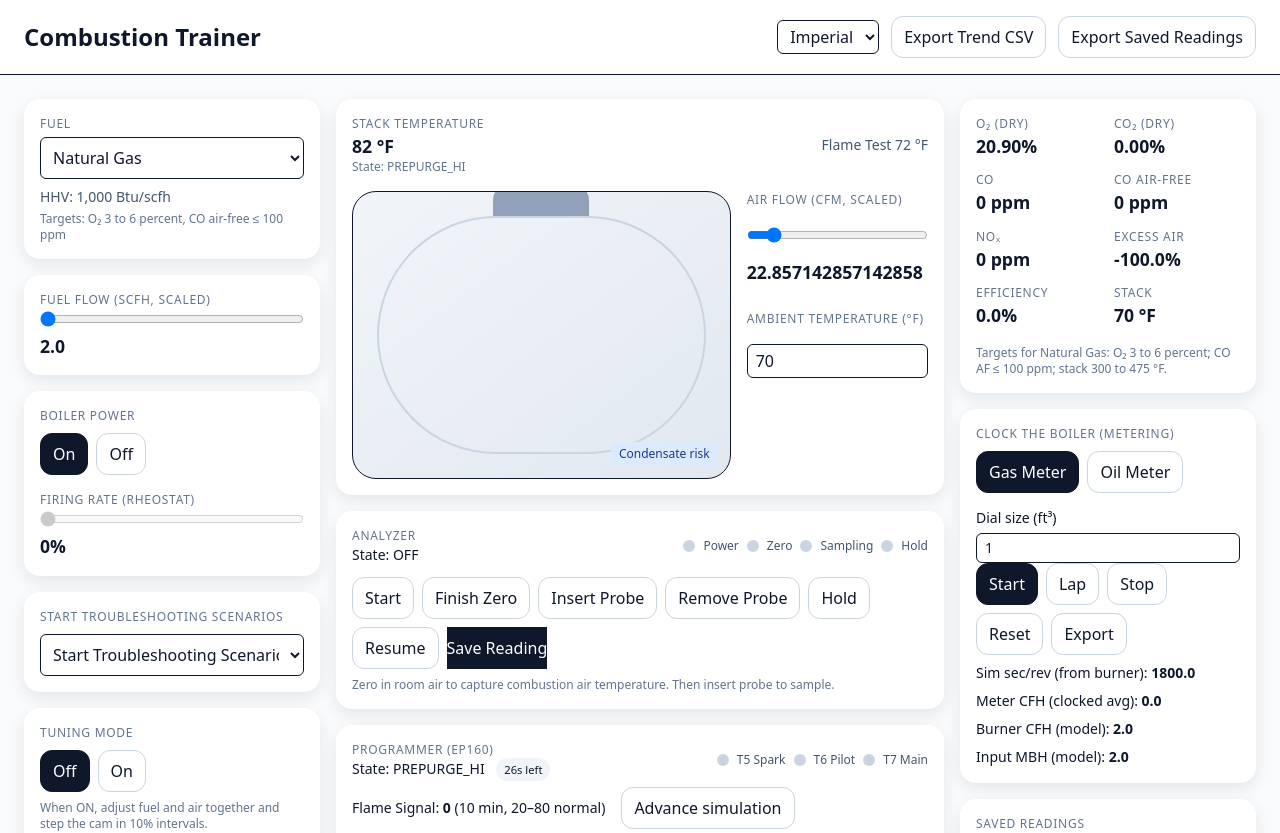
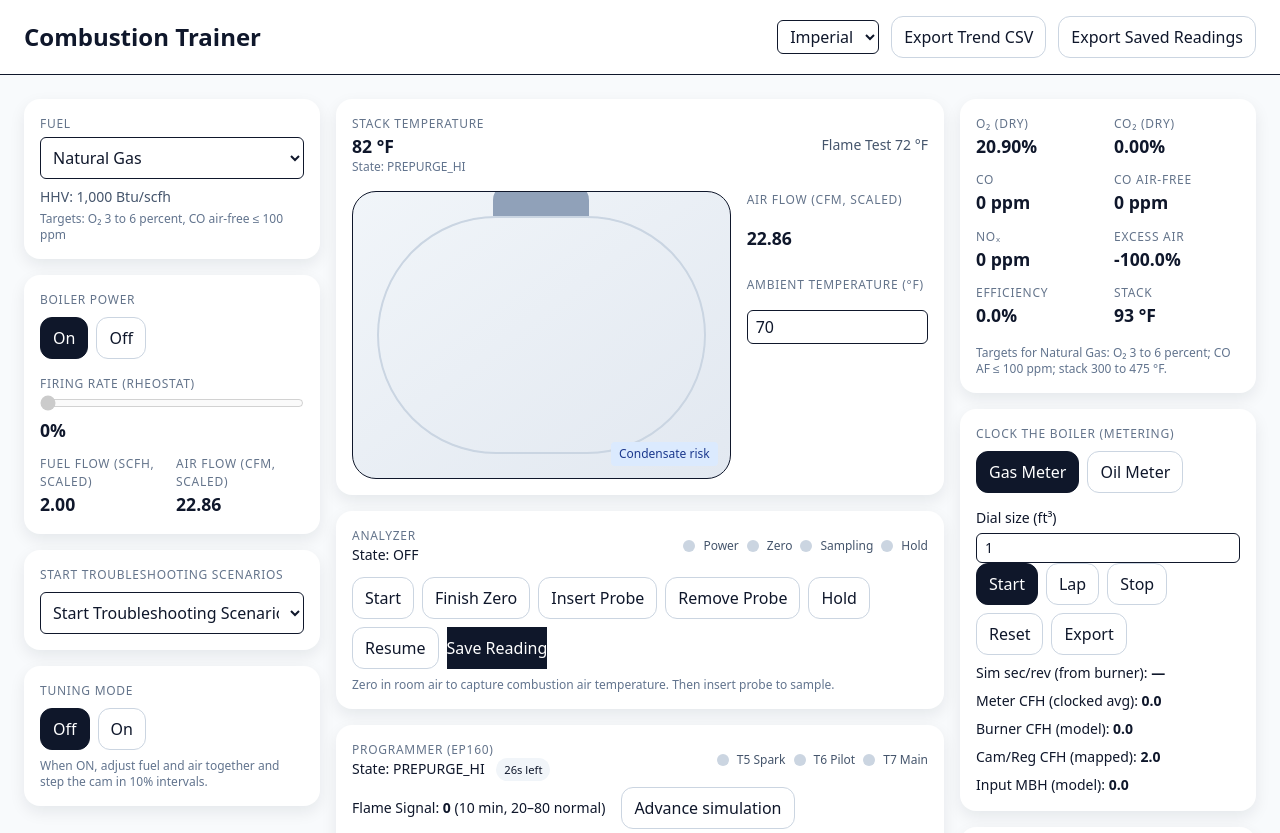
Before and after one commit to ecconvert/combustion-trainer, a React (Vite) app: page / in a window 1280 px wide. Shown: the top 833 px of the page. Built offline with nearby package versions, Linux system fonts and the light colour scheme.

Commit message:
bug fixes

```diff
--- a/src/App.jsx
+++ b/src/App.jsx
@@ -285,13 +285,22 @@ export default function CombustionTrainer() {
     [gasAvg, gasDialSize],
   );
   const gasMBH = useMemo(() => gasCFH * fuel.HHV / 1000, [gasCFH, fuel]);
-  // Burner-driven (model) gas flow and expected meter behavior
-const gasSimCFH = useMemo(() => (isGas ? Math.max(0, fuelFlow) : 0), [isGas, fuelFlow]);
+  // Mapped vs actual burner gas flow
+  const effectiveFuel = useMemo(
+    () => (t7Main ? fuelFlow : (t6Pilot ? Math.min(fuelFlow, Math.max(0.5, minFuel * 0.5)) : 0)),
+    [t7Main, t6Pilot, fuelFlow, minFuel]
+  );
+
+  // Always tracks cam/reg mapping regardless of flame state
+  const gasCamCFH = useMemo(() => (isGas ? Math.max(0, fuelFlow) : 0), [isGas, fuelFlow]);
+  // Actual burner flow (zero when valves closed / flame out)
+  const gasBurnerCFH = useMemo(() => (isGas ? Math.max(0, effectiveFuel) : 0), [isGas, effectiveFuel]);
+
   const gasMeterRevSec = useMemo(
-  () => (gasSimCFH > 0 ? (3600 * gasDialSize) / gasSimCFH : 0),
-  [gasSimCFH, gasDialSize]
+    () => (gasBurnerCFH > 0 ? (3600 * gasDialSize) / gasBurnerCFH : 0),
+    [gasBurnerCFH, gasDialSize]
   );
-const gasMBH_model = useMemo(() => gasSimCFH * fuel.HHV / 1000, [gasSimCFH, fuel]);
+  const gasMBH_model = useMemo(() => gasBurnerCFH * fuel.HHV / 1000, [gasBurnerCFH, fuel]);
 
   const [nozzleGPH100, setNozzleGPH100] = useState(0.75);
   const [oilPressure, setOilPressure] = useState(100);
@@ -300,8 +309,10 @@ const gasMBH_model = useMemo(() => gasSimCFH * fuel.HHV / 1000, [gasSimCFH, fuel
     [nozzleGPH100, oilPressure],
   );
   const oilMBH = useMemo(() => oilGPH * fuel.HHV / 1000, [oilGPH, fuel]);
-  const oilSimGPH = useMemo(() => (isOil ? Math.max(0, fuelFlow) : 0), [isOil, fuelFlow]);
-  const oilSecPerGal = useMemo(() => (oilSimGPH > 0 ? 3600 / oilSimGPH : 0), [oilSimGPH]);
+  // Always-tracking mapping vs actual burner flow
+  const oilCamGPH = useMemo(() => (isOil ? Math.max(0, fuelFlow) : 0), [isOil, fuelFlow]);
+  const oilBurnerGPH = useMemo(() => (isOil ? Math.max(0, effectiveFuel) : 0), [isOil, effectiveFuel]);
+  const oilSecPerGal = useMemo(() => (oilBurnerGPH > 0 ? 3600 / oilBurnerGPH : 0), [oilBurnerGPH]);
 
   const startGasClock = () => {
     setGasRunning(true);
@@ -328,10 +339,10 @@ const gasMBH_model = useMemo(() => gasSimCFH * fuel.HHV / 1000, [gasSimCFH, fuel
   };
 // Auto-clock the gas meter: generate a lap each full revolution at the current burner CFH
 useEffect(() => {
-  if (!gasRunning || !isGas || gasSimCFH <= 0) return;
+  if (!gasRunning || !isGas || gasBurnerCFH <= 0) return;
   let timer = null;
   const schedule = () => {
-    const sec = (3600 * gasDialSize) / Math.max(0.01, gasSimCFH);
+    const sec = (3600 * gasDialSize) / Math.max(0.01, gasBurnerCFH);
     timer = setTimeout(() => {
       setGasLaps((l) => [...l, sec]);
       schedule();
@@ -339,7 +350,7 @@ useEffect(() => {
   };
   schedule();
   return () => { if (timer) clearTimeout(timer); };
-}, [gasRunning, gasDialSize, gasSimCFH, isGas]);
+}, [gasRunning, gasDialSize, gasBurnerCFH, isGas]);
 
   const exportOilClock = () => {
     const rows = [
@@ -622,8 +633,6 @@ useEffect(() => {
   }, [boilerOn, burnerState, setpointF, ambientF, fuel.formula, fuelFlow, airFlow, flameSignal, lockoutPending]);
   // Link rheostat to fuel/air flows
   useEffect(() => {
-    if (tuningOn) return; // do nothing while tuning
-
     // If a tuned cam point exists for this position, apply it
     const mapKey = clamp(Math.round(rheostat / 10) * 10, 0, 100);
     if (camMap && camMap[mapKey]) {
@@ -655,33 +664,32 @@ useEffect(() => {
 
   // Analyzer displayed values with sensor lag and states
   const [disp, setDisp] = useState({ O2: 20.9, CO2: 0, CO: 0, COaf: 0, NOx: 0, StackF: 70, Eff: 0 });
+  // Keep latest steady-state and stack temperature in refs for a stable analyzer smoother
+  const steadyRef = useRef(steady);
+  useEffect(() => { steadyRef.current = steady; }, [steady]);
+  const simStackRef = useRef(simStackF);
+  useEffect(() => { simStackRef.current = simStackF; }, [simStackF]);
+
+  // Analyzer smoothing loop (runs continuously; does not reset on every render)
   useEffect(() => {
-    const id = setInterval(() => {
-      // time constants
     const tauO2 = 0.8, tauCO = 2.0, tauNOx = 1.2, tauT = 3.0; // seconds
     const dt = 0.2; // s
-
-      const targetO2 = steady.O2_pct;
-      const targetCO2 = steady.CO2_pct;
-      const targetCO = steady.CO_ppm;
-      const targetNOx = steady.NOx_ppm;
-      const targetStack = simStackF;
-
-      const nextO2 = lerp(disp.O2, targetO2, dt / tauO2);
-      const nextCO = lerp(disp.CO, targetCO, dt / tauCO);
-      const nextNOx = lerp(dispNOx(), targetNOx, dt / tauNOx);
-      const nextT = lerp(disp.StackF, targetStack, dt / tauT);
-      const nextCO2 = lerp(disp.CO2, targetCO2, dt / 1.0);
-
+    const id = setInterval(() => {
+      const s = steadyRef.current;
+      const stackTarget = simStackRef.current;
+      setDisp((prev) => {
+        const nextO2 = lerp(prev.O2, s.O2_pct, dt / tauO2);
+        const nextCO = lerp(prev.CO, s.CO_ppm, dt / tauCO);
+        const nextNOx = lerp(prev.NOx, s.NOx_ppm, dt / tauNOx);
+        const nextT = lerp(prev.StackF, stackTarget, dt / tauT);
+        const nextCO2 = lerp(prev.CO2, s.CO2_pct, dt / 1.0);
         const COaf = Math.round(nextCO * (20.9 / Math.max(0.1, 20.9 - nextO2)));
-      const Eff = steady.efficiency; // leave as steady calc for simplicity
-
-      setDisp({ O2: nextO2, CO2: nextCO2, CO: nextCO, COaf, NOx: nextNOx, StackF: nextT, Eff });
+        const Eff = s.efficiency; // keep efficiency from steady calc
+        return { O2: nextO2, CO2: nextCO2, CO: nextCO, COaf, NOx: nextNOx, StackF: nextT, Eff };
+      });
     }, 200);
-
-    function dispNOx() { return disp.NOx; }
     return () => clearInterval(id);
-  }, [steady, simStackF, anTambF, anState, probeInFlue, disp.NOx, disp.O2, disp.CO, disp.CO2, disp.StackF]);
+  }, []);
 
   // Analyzer controls
   const startAnalyzer = () => { setAnState("ZERO"); setProbeInFlue(false); setAnTambF(ambientF); };
@@ -693,6 +701,9 @@ useEffect(() => {
     const row = {
       t: new Date().toLocaleTimeString(),
       Fuel: fuelKey,
+      Rate: rheostat, // percent
+      FuelFlow: Number(parseFloat(fuelFlow).toFixed(2)),
+      AirFlow: Number(parseFloat(airFlow).toFixed(2)),
       O2: Number(disp.O2.toFixed(2)),
       CO2: Number(disp.CO2.toFixed(2)),
       COaf: Math.round(disp.COaf),
@@ -741,6 +752,9 @@ useEffect(() => {
 const row = {
   ts: now,
   t: new Date(now).toLocaleTimeString(),
+  Rate: rheostat,
+  FuelFlow: Number(parseFloat(fuelFlow).toFixed(2)),
+  AirFlow: Number(parseFloat(airFlow).toFixed(2)),
   O2: Number(disp.O2.toFixed(2)),
   CO2: Number(disp.CO2.toFixed(2)),
   CO: Math.round(disp.CO),
@@ -749,8 +763,7 @@ useEffect(() => {
   Eff: Number(Number(disp.Eff).toFixed(1)),
   };
     setHistory((h) => [...h.slice(-300), row]);
-  }, [disp]);
-
+  }, [disp, rheostat, fuelFlow, airFlow]);
   // Scenario presets (adds to previous ones)
   const applyScenario = (key) => {
     const s = {
@@ -851,13 +864,6 @@ const rheostatRampRef = useRef(null);
             <div className="mt-1 text-xs text-slate-500">Targets: O₂ {fuel.targets.O2[0]} to {fuel.targets.O2[1]} percent, CO air-free ≤ {fuel.targets.COafMax} ppm</div>
           </div>
 
-          {!tuningActive && (
-            <div className="card">
-              <div className="label">Fuel Flow ({FUELS[fuelKey].unit}, scaled)</div>
-              <input aria-label="fuel flow slider" type="range" min={minFuel} max={maxFuel} step={0.1} value={fuelFlow} onChange={(e) => setFuelFlow(parseFloat(e.target.value))} className="w-full" />
-              <div className="value">{fuelFlow.toFixed(1)}</div>
-            </div>
-          )}
 
           <div className="card">
             <div className="label">Boiler Power</div>
@@ -878,6 +884,18 @@ const rheostatRampRef = useRef(null);
               disabled={!canSetFiring}
             />
             <div className="value">{rheostat}%</div>
+            {!tuningActive && (
+              <div className="mt-3 grid grid-cols-2 gap-2">
+                <div>
+                  <div className="label">Fuel Flow ({FUELS[fuelKey].unit}, scaled)</div>
+                  <div className="value">{fuelFlow.toFixed(2)}</div>
+                </div>
+                <div>
+                  <div className="label">Air Flow (cfm, scaled)</div>
+                  <div className="value">{Number(airFlow).toFixed(2)}</div>
+                </div>
+              </div>
+            )}
           </div>
 
           {tuningActive && (
@@ -887,12 +905,12 @@ const rheostatRampRef = useRef(null);
                 <div>
                   <div className="label">Fuel Flow ({FUELS[fuelKey].unit}, scaled)</div>
                   <input aria-label="tuning fuel flow" type="range" min={minFuel} max={maxFuel} step={0.1} value={fuelFlow} onChange={(e) => setFuelFlow(parseFloat(e.target.value))} className="w-full" />
-                  <div className="value">{fuelFlow.toFixed(1)}</div>
+                  <div className="value">{fuelFlow.toFixed(2)}</div>
                 </div>
                 <div>
                   <div className="label">Air Flow (cfm, scaled)</div>
                   <input aria-label="tuning air flow" type="range" min={0} max={200} step={1} value={airFlow} onChange={(e) => setAirFlow(parseFloat(e.target.value))} className="w-full" />
-                  <div className="value">{airFlow}</div>
+                  <div className="value">{Number(airFlow).toFixed(2)}</div>
                 </div>
               </div>
               <div className="mt-3">
@@ -987,7 +1005,7 @@ const rheostatRampRef = useRef(null);
                       Typical appliance manifold: NG ~3.5 in. w.c., LP ~10–11 in. w.c. Adjusting pressure raises input roughly with the square root of pressure.
                     </div>
                     <div className="text-xs text-slate-500 col-span-2">
-                      Derived Min/Max fuel: {minFuel.toFixed(1)} / {maxFuel.toFixed(1)} (scaled)
+                      Derived Min/Max fuel: {minFuel.toFixed(2)} / {maxFuel.toFixed(2)} (scaled)
                     </div>
                   </div>
                 ) : (
@@ -1005,7 +1023,7 @@ const rheostatRampRef = useRef(null);
                       Oil nozzles are rated at 100 psi and flow scales ~√pressure. Higher pressure also improves atomization but watch for overfire.
                     </div>
                     <div className="text-xs text-slate-500 col-span-2">
-                      Derived Min/Max fuel: {minFuel.toFixed(1)} / {maxFuel.toFixed(1)} (scaled)
+                      Derived Min/Max fuel: {minFuel.toFixed(2)} / {maxFuel.toFixed(2)} (scaled)
                     </div>
                   </div>
                 )}
@@ -1120,8 +1138,7 @@ const rheostatRampRef = useRef(null);
                 {!tuningActive && (
                   <>
                     <div className="label">Air Flow (cfm, scaled)</div>
-                    <input aria-label="air flow slider" type="range" min={0} max={200} step={1} value={airFlow} onChange={(e) => setAirFlow(parseFloat(e.target.value))} className="w-full" />
-                    <div className="value">{airFlow}</div>
+                    <div className="value">{Number(airFlow).toFixed(2)}</div>
                   </>
                 )}
 
@@ -1268,14 +1285,16 @@ const rheostatRampRef = useRef(null);
                   </span>
                 </div>
                 <div className="text-sm">Meter CFH (clocked avg): <span className="font-semibold">{gasCFH.toFixed(1)}</span></div>
-<div className="text-sm">Burner CFH (model): <span className="font-semibold">{gasSimCFH.toFixed(1)}</span></div>
+                <div className="text-sm">Burner CFH (model): <span className="font-semibold">{gasBurnerCFH.toFixed(1)}</span></div>
+                <div className="text-sm">Cam/Reg CFH (mapped): <span className="font-semibold">{gasCamCFH.toFixed(1)}</span></div>
                 <div className="text-sm">Input MBH (model): <span className="font-semibold">{gasMBH_model.toFixed(1)}</span></div>
               </div>
             ) : (
               <div className="mt-3 space-y-2">
-                <div className="text-sm">Burner GPH (model): <span className="font-semibold">{oilSimGPH.toFixed(2)}</span></div>
+                <div className="text-sm">Burner GPH (model): <span className="font-semibold">{oilBurnerGPH.toFixed(2)}</span></div>
+                <div className="text-sm">Cam/Reg GPH (mapped): <span className="font-semibold">{oilCamGPH.toFixed(2)}</span></div>
                 <div className="text-sm">Sec/gal at current flow: <span className="font-semibold">{oilSecPerGal > 0 ? oilSecPerGal.toFixed(0) : '—'}</span></div>
-<div className="text-sm">Volume in 60s: <span className="font-semibold">{(oilSimGPH/60).toFixed(2)}</span> gal</div>
+                <div className="text-sm">Volume in 60s: <span className="font-semibold">{(oilBurnerGPH/60).toFixed(2)}</span> gal</div>
                 <div className="text-xs text-slate-500">Field estimate from nozzle/pressure (optional):</div>
                 <label className="text-sm">
                   Nozzle GPH @100 psi
@@ -1307,7 +1326,7 @@ const rheostatRampRef = useRef(null);
             <table className="min-w-full text-xs">
               <thead>
                 <tr className="text-left text-slate-500">
-                  {"t,Fuel,O2,CO2,COaf,CO,NOx,StackF,Eff,EA,Mode".split(",").map((h) => (
+                  {"t,Fuel,Rate,FuelFlow,AirFlow,O2,CO2,COaf,CO,NOx,StackF,Eff,EA,Mode".split(",").map((h) => (
   <th key={h} className="py-1 pr-3">{h}</th>
 ))}
                 </tr>
```
Lines whose indentation alone changed are shown as unchanged.
